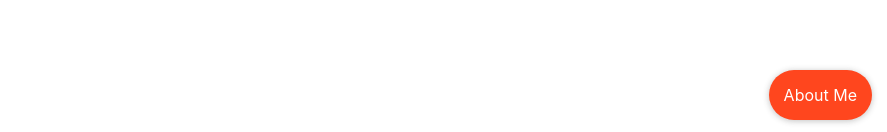
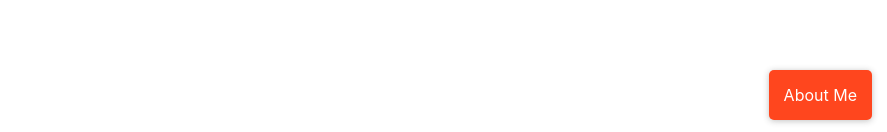
Before and after one commit to kimm950/ToDoiee, a React app: page / in a window 1280 px wide. Shown: the part 665-797 px from the top of the page, without its empty margins (393-1280 px from the left). Built offline with nearby package versions, Linux system fonts and the light colour scheme.

Commit message:
clean up

```diff
--- a/src/Todoiee.jsx
+++ b/src/Todoiee.jsx
@@ -19,7 +19,7 @@ const AboutMeButton = styled.a`
   padding: 15px;
   margin: 15px;
   background-color: ${colors.main};
-  border-radius: 30px;
+  border-radius: ${colors.radius};
   transition: all .2s ease-in-out;
   box-shadow: ${colors.drop_shadow};
   text-decoration: none;
--- a/src/components/ModalPortal.jsx
+++ b/src/components/ModalPortal.jsx
@@ -11,13 +11,15 @@ const DarkOverlay = styled.div`
   z-index: 100;
 `
 
+
 class ModalPortal extends Component {
 
   render() {
+    const { children, zIndex } = this.props
     return (
       <div>
-        <DarkOverlay zIndex={this.props.zIndex} />
-        {this.props.children}
+        <DarkOverlay zIndex={zIndex} />
+        {children}
       </div>
     )
   }
```
